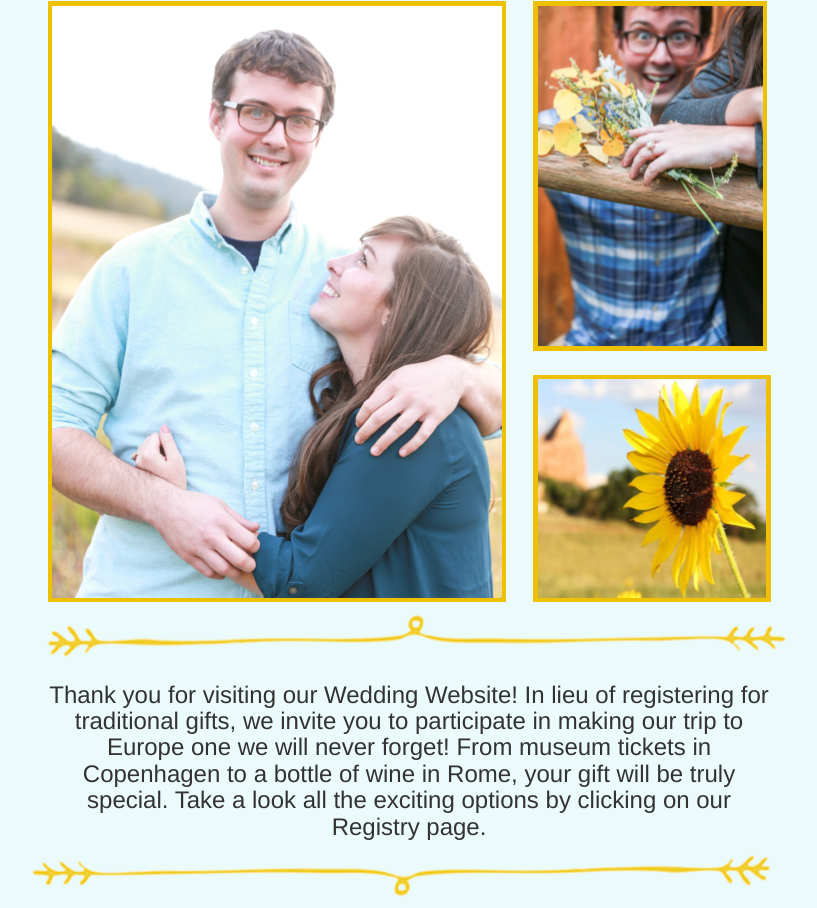
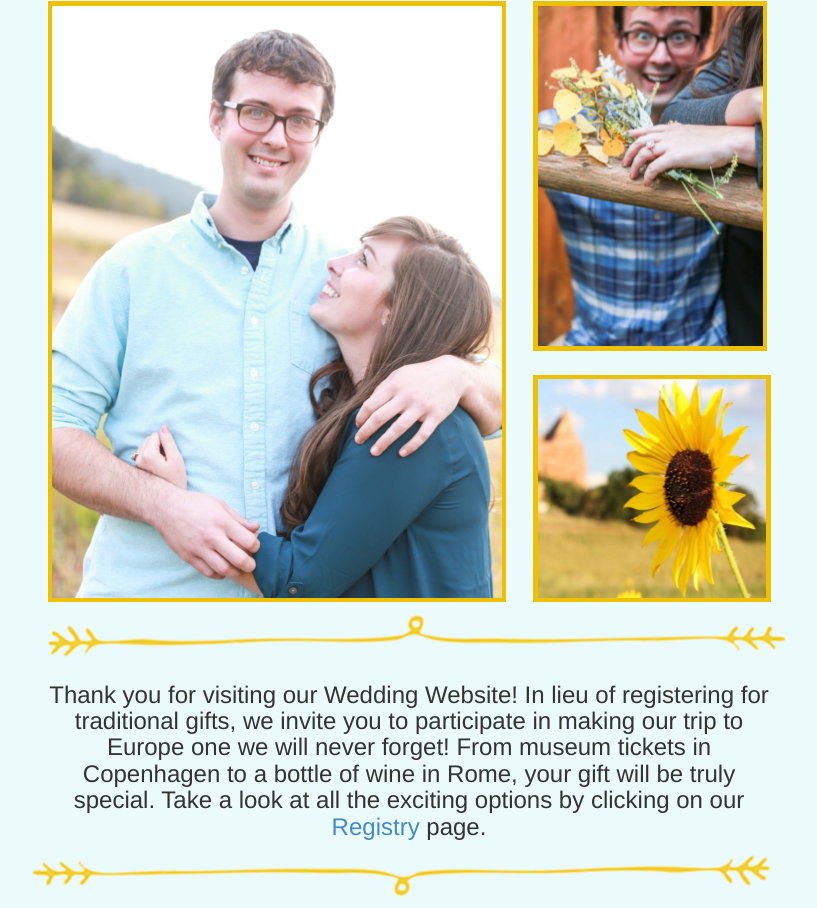
Before and after one commit to sthielke/shaine-and-maddie, a website: page app/index.html in a window 1280 px wide. Shown: the part 348-1256 px from the top of the page, without its empty margins (231-1048 px from the left). Drawn offline with nearby package versions, Linux system fonts and the light colour scheme; some packages are replaced by stand-ins of ours.

Commit message:
adding some links

```diff
--- a/app/templates/home-tmpl.html
+++ b/app/templates/home-tmpl.html
@@ -36,7 +36,7 @@
   <img id="squiggles" class="img-responsive center-block" src="../img/gifts/Design.png">
 </div>
 <div class="container" id="description">
-  <h3 class="text-center">Thank you for visiting our Wedding Website! In lieu of registering for traditional gifts, we invite you to participate in making our trip to Europe one we will never forget! From museum tickets in Copenhagen to a bottle of wine in Rome, your gift will be truly special. Take a look all the exciting options by clicking on our Registry page. </h3>
+  <h3 class="text-center">Thank you for visiting our Wedding Website! In lieu of registering for traditional gifts, we invite you to participate in making our trip to Europe one we will never forget! From museum tickets in Copenhagen to a bottle of wine in Rome, your gift will be truly special. Take a look at all the exciting options by clicking on our <a href="#/registry">Registry</a> page. </h3>
 </div>
 
 <div>
```
Also changed, not shown: app/templates/contact-us-tmpl.html (+1 -1 lines).
